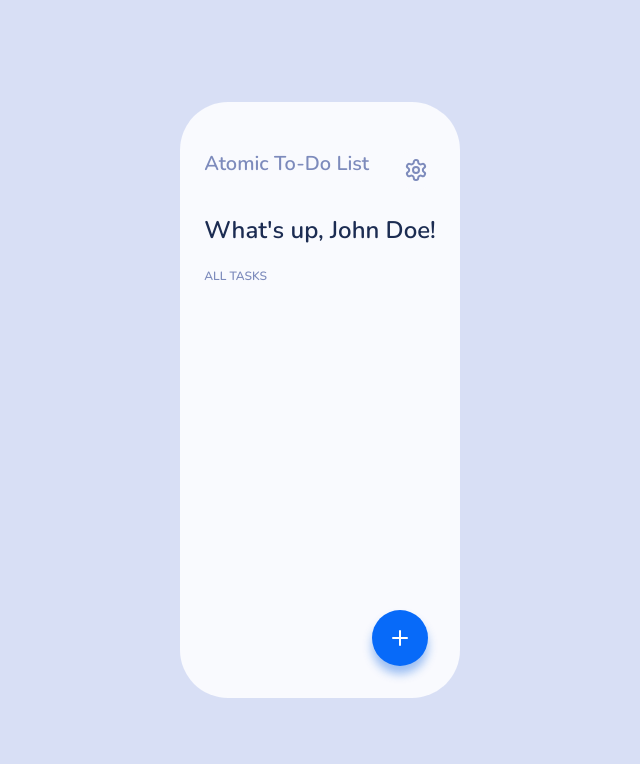
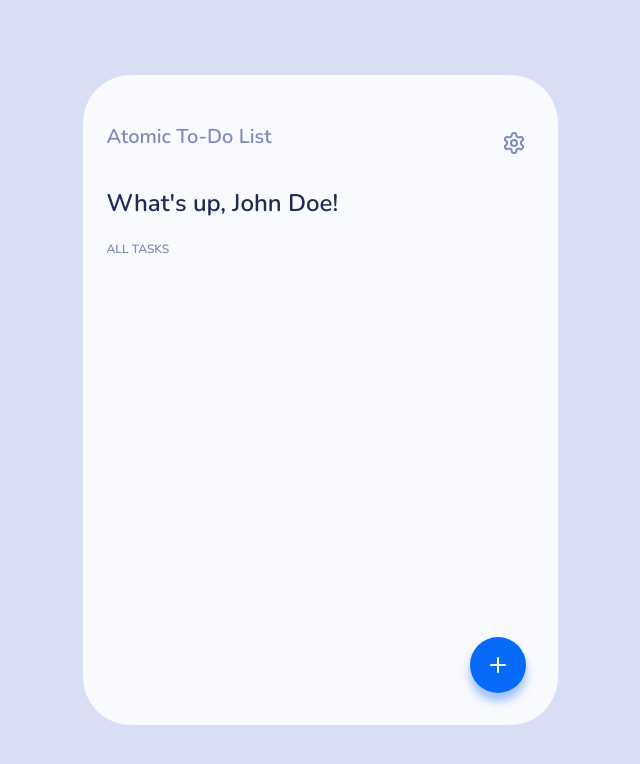
Before and after one commit to IvanIFJ/todo-list, a React (Vite) app in the folder app/: page / in a window 1280 px wide. Shown: the top 764 px of the page, without its empty margins (320-960 px from the left). Built offline with nearby package versions, Linux system fonts and the light colour scheme.

Commit message:
fix: app alignment and element composition

```diff
--- a/app/src/components/atoms/Button.tsx
+++ b/app/src/components/atoms/Button.tsx
@@ -9,7 +9,6 @@ export const Button = styled.button<ButtonProps>`
   display: flex;
   justify-content: center;
   align-items: center;
-  box-sizing: border-box;
   border: none;
   cursor: pointer;
   outline: none;
--- a/app/src/components/atoms/Input.tsx
+++ b/app/src/components/atoms/Input.tsx
@@ -9,6 +9,7 @@ export const Input = styled.input`
   `};
   border: none;
   outline: none;
+  width: 100%;
   ::placeholder {
     color: ${({ theme }) => theme.color.text.subtle};
   }
--- a/app/src/components/molecules/Todo.tsx
+++ b/app/src/components/molecules/Todo.tsx
@@ -12,7 +12,6 @@ type TodoProps = {
 const Container = styled.div<{ $checked?: boolean }>`
   display: flex;
   align-items: center;
-  box-sizing: border-box;
   transition: all 0.2s ease;
   ${({ theme }) => `
     box-shadow: 0px 2px 4px ${theme.color.boder};
--- a/app/src/components/organism/CreateTodo.tsx
+++ b/app/src/components/organism/CreateTodo.tsx
@@ -3,6 +3,13 @@ import { Button } from '../atoms/Button'
 import { Input } from '../atoms/Input'
 import { useEffect, useRef, useState } from 'react'
 import { useTaskList } from '../../state'
+import styled from 'styled-components'
+
+const Form = styled.form`
+  display: flex;
+  flex-direction: column;
+  gap: ${({ theme }) => theme.spacing(3)};
+`
 
 type CreateTodoProps = {
   onCreate?: (name: string) => void
@@ -27,16 +34,18 @@ export function CreateTodo({ onCreate }:CreateTodoProps) {
   }
 
   return (
-    <form onSubmit={handeSubmit}>
+    <Form onSubmit={handeSubmit}>
       <Input
         type='text'
         ref={ref}
-        placeholder="Type your task hereaa"
+        placeholder="Type your task here"
         value={name}
         onChange={handleChange}
         required
       />
-      <Button type="submit">Create task <PlusCircle size={20} /> </Button>
-    </form>
+      <div>
+        <Button type="submit" $disabled={!name}>Create task <PlusCircle size={20} /> </Button>
+      </div>
+    </Form>
   )
 }
--- a/app/src/components/organism/TaskList.tsx
+++ b/app/src/components/organism/TaskList.tsx
@@ -6,6 +6,7 @@ import { Task } from '../../entities'
 
 const Container = styled.div`
   min-height: 350px;
+  overflow-y: auto;
   ${({ theme }) => `
     margin: ${theme.spacing(1)} 0;
   `}
--- a/app/src/components/templates/BaseLayout.tsx
+++ b/app/src/components/templates/BaseLayout.tsx
@@ -6,8 +6,6 @@ const Wrapper = styled.div`
   display: flex;
   align-items: center;
   justify-content: center;
-  box-sizing: border-box;
-  padding: ${({ theme }) => theme.spacing(4)};
   background-color: ${({ theme }) => theme.color.surface.accent};
   width: 100%;
   height: 100vh;
@@ -15,20 +13,29 @@ const Wrapper = styled.div`
 `
 
 const Container = styled.div`
-  max-width: 375px;
+  max-width: 475px;
+  width: 100%;
+  height: 100%;
+  max-height: 650px;
   background-color: ${({ theme }) => theme.color.surface.subtle};
   border-radius: ${({ theme }) => theme.spacing(6)};
   padding: ${({ theme }) => `${theme.spacing(6)} ${theme.spacing(3)}`};
   position: relative;
 `
 
+const Main = styled.main`
+  height: 100%;
+  display: flex;
+  flex-direction: column;
+  padding-bottom: ${({ theme }) => theme.spacing(6)};
+`
 
 export function BaseLayout({ children }: WithChildren) {
   return (
     <Wrapper>
       <Container>
         <Header />
-        <main>{children}</main>
+        <Main>{children}</Main>
       </Container>
     </Wrapper>
   )
--- /dev/null
+++ b/app/src/pages/Welcome.tsx
@@ -0,0 +1,5 @@
+export function Welcome() {
+  return (
+    <div>Welcome</div>
+  )
+}
--- a/app/src/styles/NormalizeStyles.tsx
+++ b/app/src/styles/NormalizeStyles.tsx
@@ -26,6 +26,9 @@ export const NormalizeStyles = createGlobalStyle`
   a {
     background-color: transparent;
   }
+  * {
+    box-sizing: border-box;
+  }
   input, textarea, button {
     font-family: inherit;
     font-size: inherit;
```
